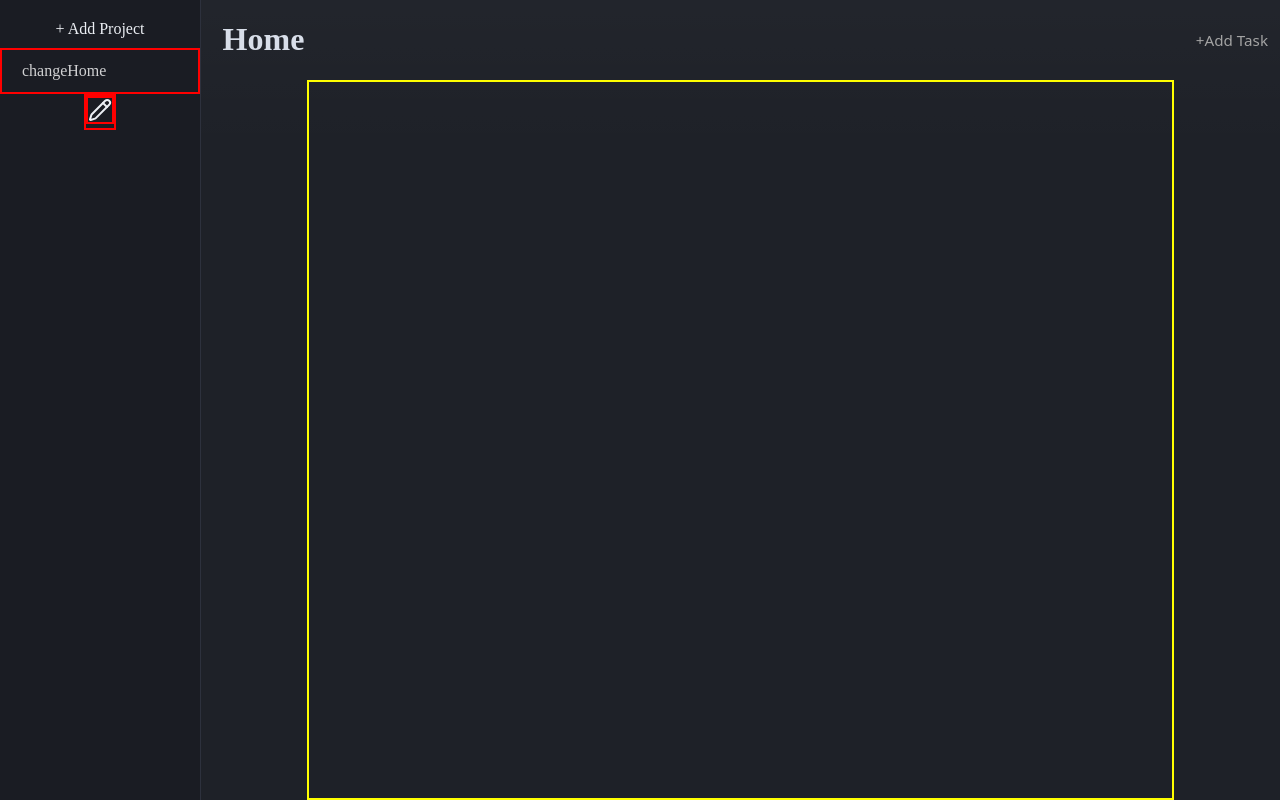
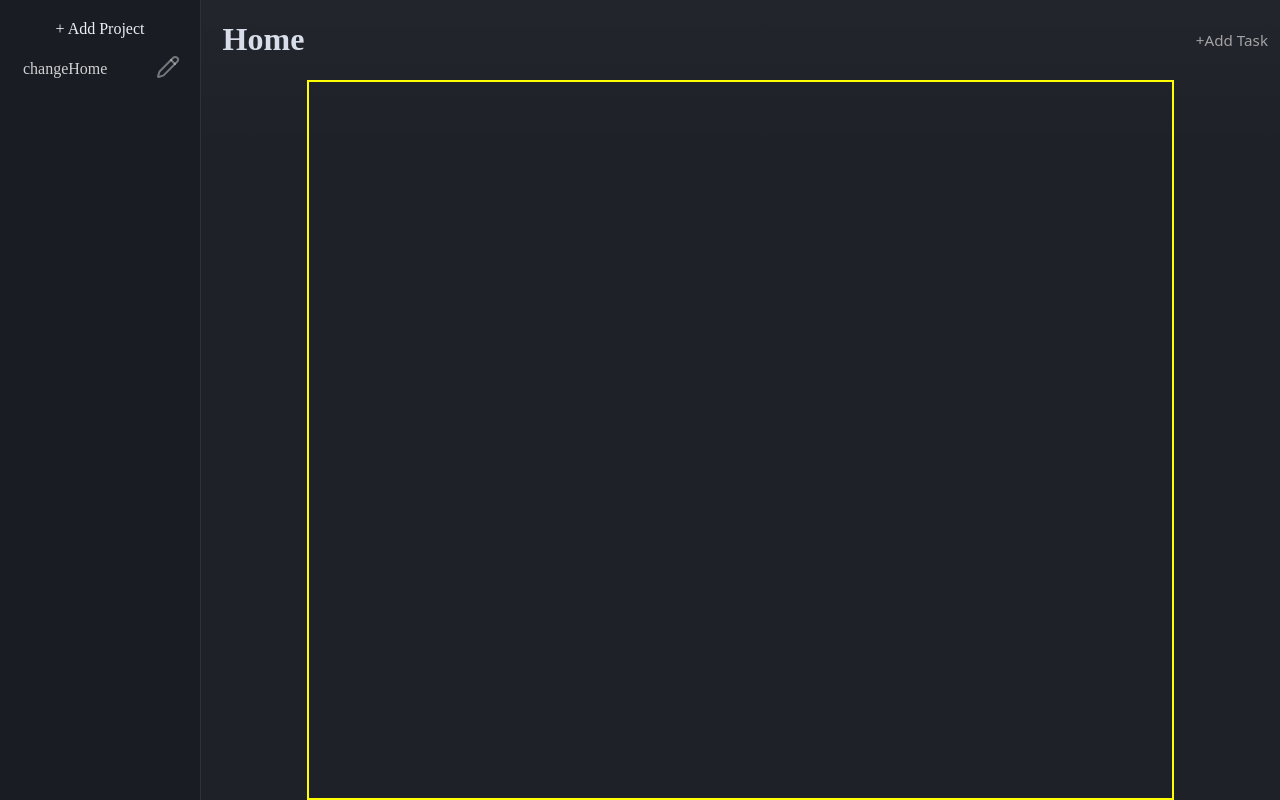
Before and after one commit to PaingSKhant/TodoList, a website built with webpack: page src/index.html in a window 1280 px wide. Built offline with nearby package versions, Linux system fonts and the light colour scheme.

Commit message:
add css styling for edit button and create a buffer parent div to nest .projectName and .editBtn

```diff
--- a/src/components/RenderProject/renderProject.css
+++ b/src/components/RenderProject/renderProject.css
@@ -1,51 +1,113 @@
-.projects {
-    display: block;
+/* ==========================================================================
+   1. Dynamic Row Wrapper Layout & Actions
+   ========================================================================== */
+
+/* The outer buffer container handles the row's shape, alignment, and core hover triggers */
+.project-row-wrapper {
+    display: flex;
+    align-items: center;
+    justify-content: space-between;
     width: 100%;
-    padding: 12px 20px;
     box-sizing: border-box;
-
-    font-size: 0.95rem;
-    letter-spacing: 0.5px;
-
-    color: #ffffff;
-
-    background-color: rgba(255, 255, 255, 0.08);
-
-
-    border-left: 3px solid #007bff;
-
-    outline: none;
+    background: transparent;
+    border-left: 3px solid transparent;
+    cursor: pointer;
+    transition: background-color 0.15s ease, border-left 0.15s ease;
 }
 
-#projectsContainer * {
-    border: 2px solid red;
+/* Unified Row Hover State: Both text and icon backgrounds light up together smoothly */
+.project-row-wrapper:hover {
+    background-color: rgba(255, 255, 255, 0.1);
+    border-left: 3px solid #007bff;
 }
 
+/* ==========================================================================
+   2. Project Name Adjustments (Inside Wrapper)
+   ========================================================================== */
+
+/* Your original .projectName styles remain intact for static items,
+   but we neutralize padding/borders when nested inside our flex row to avoid layout breaking */
 .projectName {
     display: block;
     width: 100%;
     padding: 12px 20px;
     box-sizing: border-box;
+    color: rgba(255, 255, 255, 0.8);
+    background: transparent;
+    border-left: 3px solid transparent;
+    transition: color 0.15s ease;
+}
 
-    color: rgba(255,255,255,0.8);
-
-    background: transparent;
-
-    border-left: 3px solid transparent;
-}
-/* Hover State: More distinct lift */
+/* Standalone / Static HTML Hover (Like your "Home" element) */
 .projectName:hover {
     background-color: rgba(255, 255, 255, 0.1);
     color: #ffffff;
     border-left: 3px solid #007bff;
 }
 
+/* Specific override when .projectName is inside our new dynamic buffer row */
+.project-row-wrapper .projectName {
+    flex-grow: 1;
+    border-left: none !important; /* Managed by parent row wrapper */
+    background: transparent !important; /* Managed by parent row wrapper */
+    padding-right: 8px; /* Roomy separation before the button starts */
+}
 
+/* Lights up text color uniformly when the wrapper row is hovered */
+.project-row-wrapper:hover .projectName {
+    color: #ffffff;
+}
 
-/* Active Input State: Brightest background so you know where you're typing */
+/* ==========================================================================
+   3. Edit Button Integration
+   ========================================================================== */
+
+.editBtn {
+    background: transparent;
+    border: none;
+    outline: none;
+    cursor: pointer;
+
+    /* Box padding and spacing alignment inside the flex row */
+    padding: 6px 10px;
+    margin-right: 12px;
+    border-radius: 4px; /* Softens box edges for a neat clickable region */
+
+    font-size: 0.85rem;  /* Shrinks the icon/text size */
+    padding: 4px 8px;     /* Reduces the clickable box padding */
+    margin-right: 12px;
+
+    /* Slightly dimmer color initially so it doesn't pull focus from the text label */
+    color: rgba(255, 255, 255, 0.4);
+    transition: background-color 0.15s ease, color 0.15s ease;
+}
+
+/* Matches the button color to text when the container is hovered */
+.project-row-wrapper:hover .editBtn {
+    color: rgba(255, 255, 255, 0.8);
+}
+
+/* Micro-interaction: Brightens fully and gains its own distinct gray block inside the row */
+.editBtn:hover {
+    background-color: rgba(255, 255, 255, 0.12);
+    color: #ffffff !important;
+}
+
+/* ==========================================================================
+   4. Input Textboxes (.projects)
+   ========================================================================== */
+
+/* Kept exactly your active input rules */
 .projects {
+    display: block;
+    width: 100%;
+    padding: 12px 20px;
+    box-sizing: border-box;
+    font-size: 0.95rem;
+    letter-spacing: 0.5px;
+    color: #ffffff;
     background-color: rgba(255, 255, 255, 0.08);
-    color: #ffffff;
+    border: none;
+    border-left: 3px solid #007bff;
     outline: none;
-    border-left: 3px solid #007bff;
 }
--- a/src/components/RenderProject/renderProject.js
+++ b/src/components/RenderProject/renderProject.js
@@ -32,15 +32,19 @@ export function displaySavedProjects() {
     projectContainer.innerHTML = '';
 
     projects.forEach(project => {
-
+        const projectNameContainer = document.createElement('div');
+        projectNameContainer.classList.add('project-row-wrapper');
         const staticProject = document.createElement('div');
         staticProject.classList.add('projectName');
         staticProject.textContent = project.projectName;
 
-        projectContainer.appendChild(staticProject);
 
         const editBtn = editButton();
 
-        projectContainer.appendChild(editBtn);
+
+        projectNameContainer.appendChild(staticProject);
+        projectNameContainer.appendChild(editBtn);
+        projectContainer.appendChild(projectNameContainer);
+
     })
 }
--- a/src/components/modal/modal.css
+++ b/src/components/modal/modal.css
@@ -38,3 +38,35 @@ span#fsubmit {
 
     justify-self: end;
 }
+
+/* Base styling for the edit button */
+/* Base styling for your edit button */
+.editBtn {
+    background: transparent;
+    border: none;
+    outline: none;
+    font-size: 1rem;
+    cursor: pointer;
+
+    /* Alignment & Spacing */
+    padding: 8px 12px;
+    margin-right: 12px; /* Keeps it clean from the right border */
+    border-radius: 4px; /* Softens the hover box edges */
+
+    /* Matches the subtle, muted look of your project names by default */
+    color: rgba(255, 255, 255, 0.6);
+
+    /* Smooth transition for the hover effects */
+    transition: background-color 0.15s ease, color 0.15s ease;
+}
+
+/* 1. When the project row is hovered, light up the button to match the text color */
+.project-row-wrapper:hover .editBtn {
+    color: #ffffff;
+}
+
+/* 2. When directly hovering the button, apply the exact same gray hover tint */
+.editBtn:hover {
+    background-color: rgba(255, 255, 255, 0.1);
+    color: #ffffff; /* Ensures it stays bright white */
+}
```
